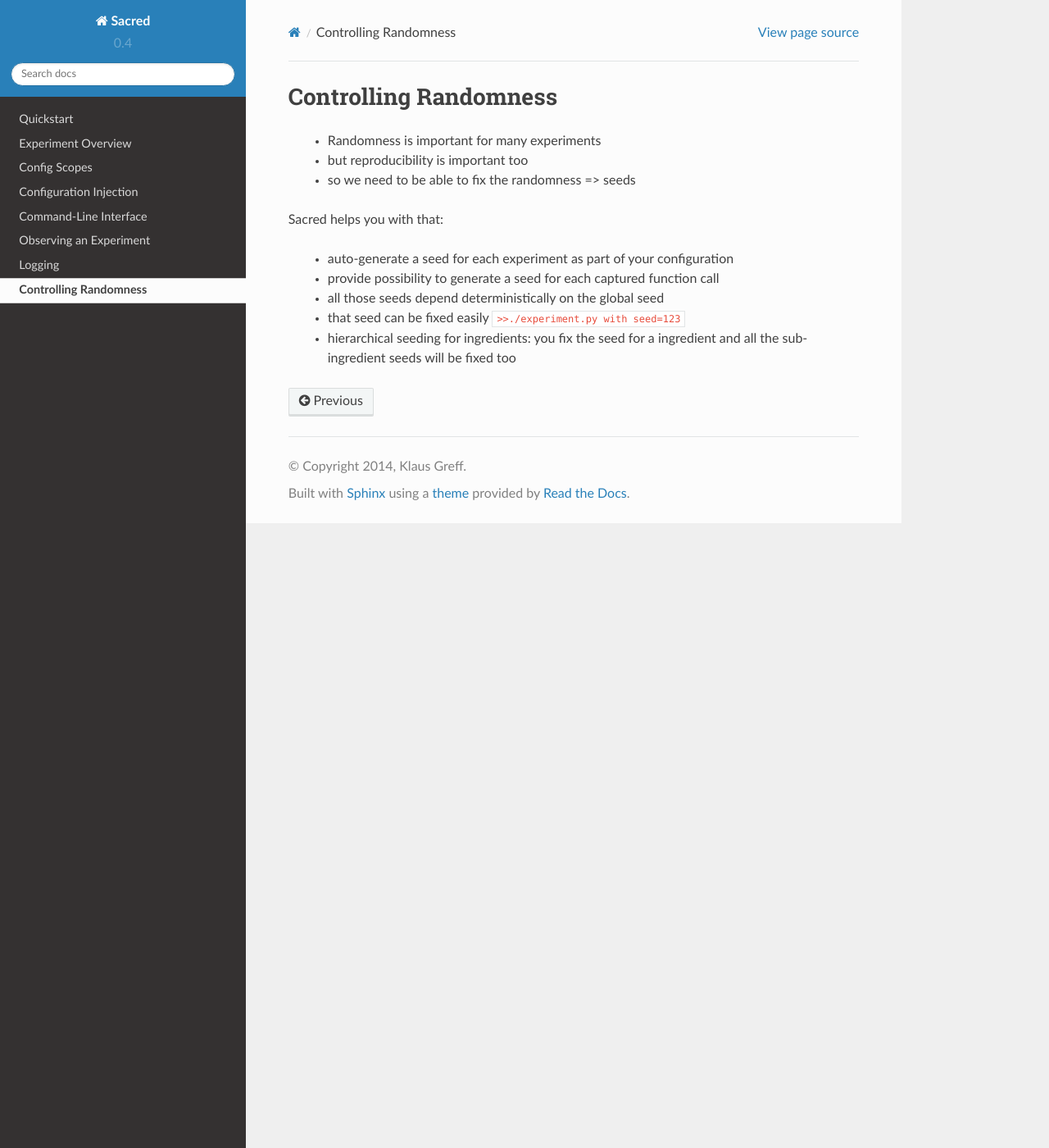
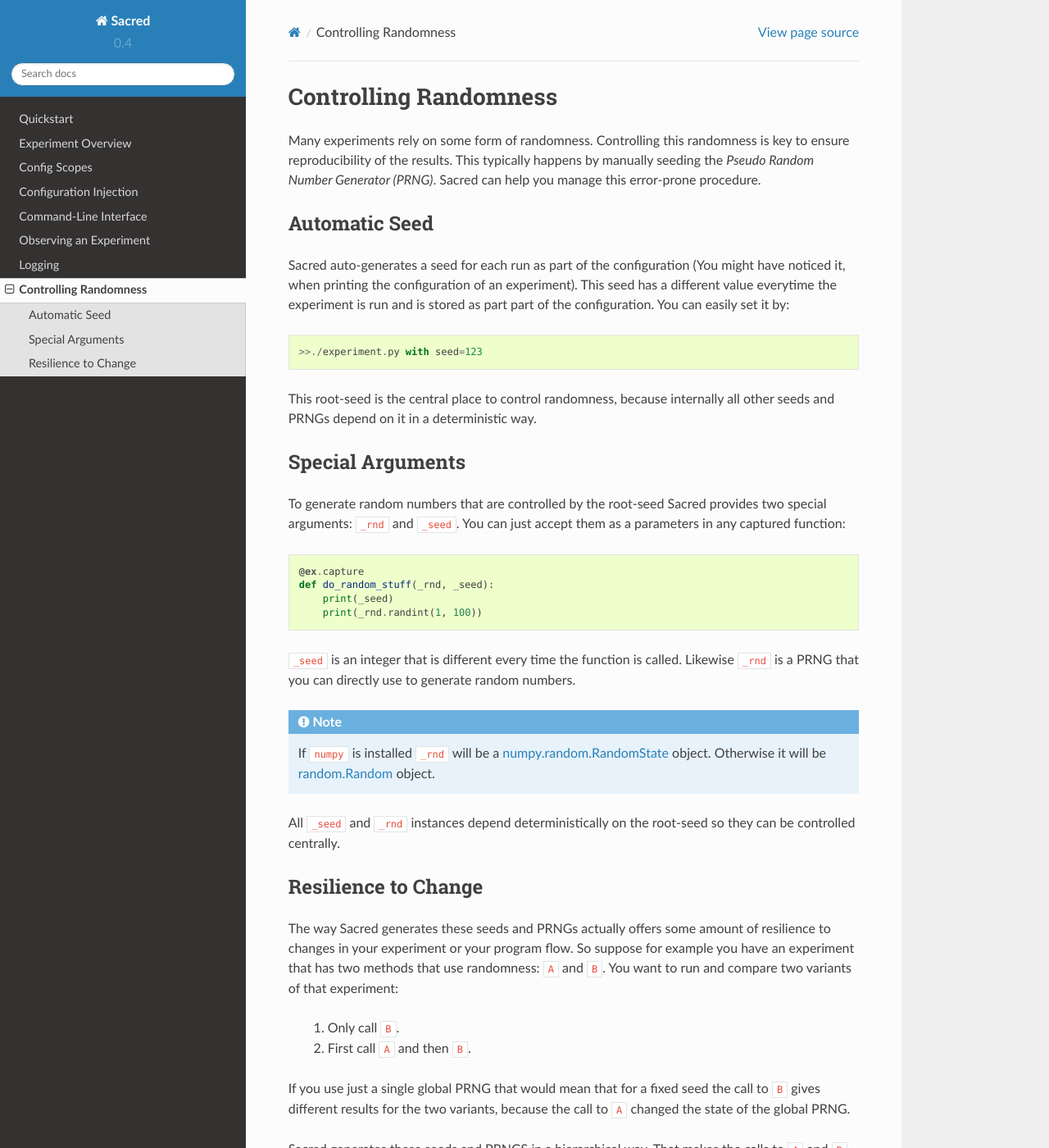
Before and after one commit to IDSIA/sacred, a Sphinx documentation site: the page built from docs/randomness.rst, in a window 1280 px wide and 1400 px high. Shown: the whole window at 82% size. Built offline with Sphinx 7.4.7 and the Read the Docs theme 2.0.0, drawn with Linux system fonts in a browser that asks for light colours; some of the changed text lies outside the part shown.

Commit message:
documented randomness and added an example. fixes #45

```diff
--- a/docs/randomness.rst
+++ b/docs/randomness.rst
@@ -1,15 +1,59 @@
 Controlling Randomness
 **********************
+Many experiments rely on some form of randomness. Controlling this randomness is
+key to ensure reproducibility of the results. This typically happens by manually
+seeding the *Pseudo Random Number Generator (PRNG)*. Sacred can help you manage
+this error-prone procedure.
 
-  - Randomness is important for many experiments
-  - but reproducibility is important too
-  - so we need to be able to fix the randomness => seeds
+Automatic Seed
+==============
+Sacred auto-generates a seed for each run as part of the configuration (You
+might have noticed it, when printing the configuration of an experiment).
+This seed has a different value everytime the experiment is run and is stored
+as part part of the configuration. You can easily set it by::
 
-Sacred helps you with that:
+    >>./experiment.py with seed=123
 
-  * auto-generate a seed for each experiment as part of your configuration
-  * provide possibility to generate a seed for each captured function call
-  * all those seeds depend deterministically on the global seed
-  * that seed can be fixed easily ``>>./experiment.py with seed=123``
-  * hierarchical seeding for ingredients: you fix the seed for a ingredient and all the
-    sub-ingredient seeds will be fixed too
+This root-seed is the central place to control randomness, because internally
+all other seeds and PRNGs depend on it in a deterministic way.
+
+Special Arguments
+=================
+To generate random numbers that are controlled by the root-seed Sacred provides
+two special arguments: ``_rnd`` and ``_seed``.
+You can just accept them as a parameters in any captured function:
+
+.. code-block:: python
+
+    @ex.capture
+    def do_random_stuff(_rnd, _seed):
+        print(_seed)
+        print(_rnd.randint(1, 100))
+
+``_seed`` is an integer that is different every time the function is called.
+Likewise ``_rnd`` is a PRNG that you can directly use to generate random numbers.
+
+.. note::
+    If ``numpy`` is installed ``_rnd`` will be a `numpy.random.RandomState <http://docs.scipy.org/doc/numpy/reference/generated/numpy.random.RandomState.html>`_ object.
+    Otherwise it will be `random.Random <https://docs.python.org/2/library/random.html>`_ object.
+
+All ``_seed`` and ``_rnd`` instances depend deterministically on the root-seed
+so they can be controlled centrally.
+
+Resilience to Change
+====================
+The way Sacred generates these seeds and PRNGs actually offers some amount of
+resilience to changes in your experiment or your program flow. So suppose for
+example you have an experiment that has two methods that use randomness:
+``A`` and ``B``. You want to run and compare two variants of that experiment:
+
+    1. Only call ``B``.
+    2. First call ``A`` and then ``B``.
+
+If you use just a single global PRNG that would mean that for a fixed seed the
+call to ``B`` gives different results for the two variants, because the call to
+``A`` changed the state of the global PRNG.
+
+Sacred generates these seeds and PRNGS in a hierarchical way. That makes the
+calls to ``A`` and ``B`` independent from one another. So ``B`` would give the
+same results in both cases.
```
Also changed, not shown: 4 other files.
